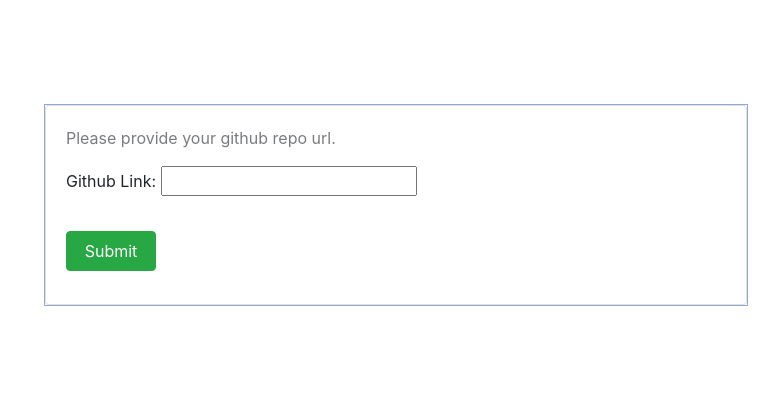
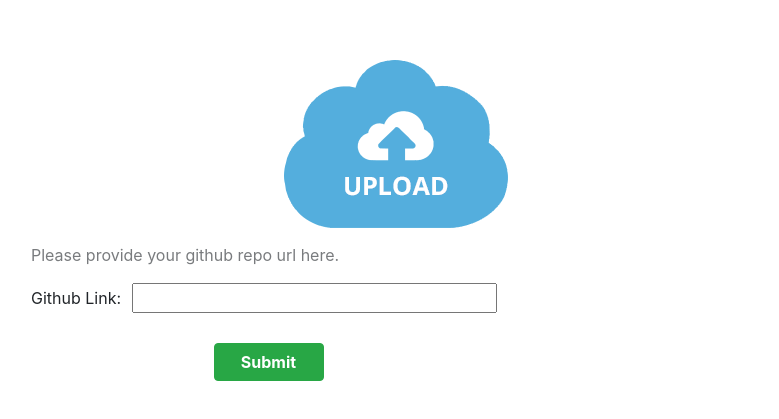
Before and after one commit to Kanhakhatri065/Hackverse2.0, a plain HTML site: page static_file/Github_Link.html in a window 1280 px wide. Shown: the part 115-534 px from the top of the page, without its empty margins (244-1023 px from the left). Drawn offline with nearby package versions, Linux system fonts and the light colour scheme.

Commit message:
github link page

```diff
--- a/static_file/Github_Link.html
+++ b/static_file/Github_Link.html
@@ -20,48 +20,65 @@
 	  <style type="text/css">
 	  	.main_div
 	  	{
-	  		border: 1px solid #92a8d1;
-	  		width: 55%;
-	  		position: absolute;
-	  		top: 40%;
-	  		left: 50%;
-	  		transform: translate(-50%,-50%);
+	  		position: relative;
+	  		top: 160px;
 	  	}
-	  	.card-body
+	  	img
 	  	{
-	  		min-height: 110px;
+	  		margin: 15px;
 	  	}
-	  	.card
+	  	form
 	  	{
-	  		min-height: 200px;
+	  		min-height: 100px;
 	  	}
-	  	.btn
-	  	{
-	  		margin-top: 15px;
-	  		padding: 5px;
-	  		height: 40px;
-	  		width: 90px;
+	  	input{
+	  		margin-left: 6px;
+	  		width: 50%;
+	  	}
+	  	.btn{
+	  		font-weight: bold;
+	  		margin-top: 10px;
+	  		width: 110px;
+	  		margin-right: 25%;
+	  		margin-left: 25%;
+	  	}
+	  	.btn:hover{
+	  		color: green;
+	  		background-color: #fff;
+	  	}
+	  	#error{
+	  		display: none;
+	  		color: red;
+	  		font-size: 19px;
+	  		text-transform: capitalize;
 	  	}
 	  </style>
 </head>
 <body>
 	<div class="container main_div">
-		<div class="card row">
-			<!-- <div class="card-header text-center">
-				Pankaj kuamr
-			</div> -->
-
-			<div class="card-body">
-				<p class="disabled" style="opacity: 0.6;">Please provide your github repo url.</p>
+		<div class="row">
+			<div class="offset-lg-2 col-lg-8">
+				<div class="text-center">
+					<img src="upload.png" class="img-fluid rounded" alt="Upload Pic">
+				</div>
+				<p class="disabled" style="opacity: 0.6;">Please provide your  github repo url here.</p>
 				<form action="" method="POST">
 					<div style="min-height: 50px;">
-						<label for="github_link">Github Link: </label>
+						<label for="github_link" style="font-size: 16px;">Github Link:</label>
 						<input type="text" name="github_link" id="github_link" required>
 					</div>
 					<button class="btn btn-success" style="font-size: 16px;" onclick="js_function();">Submit</button>
 				</form>
 			</div>
 		</div>
+		<!-- error message -->
+		<!-- <div class="row">
+			<div class="offset-lg-2 col-lg-8">
+				<p class="text-center jumbotron " id="error">
+					psadfgs789
+				</p>
+			</div>
+		</div> -->
 	</div>
 
 	<script type="text/javascript" src="api.js"></script>
--- a/static_file/api.js
+++ b/static_file/api.js
@@ -13,7 +13,6 @@
 	if(response.ok){
 		let data=await response.json();
 		let id=data['id'];
-		alert(id);
 		let api_status=api_link+"api/getStatus/?id="+id;
 		let status_response=await fetch(api_status);
 		if(status_response.ok){
@@ -31,11 +30,11 @@
 					status=status_text[1][1];
 				}
 			}
+			document.write("Id is: "+id+"<br>")
 			document.write("status is "+status+"<br>");
 		}
 	}
 	else{
 		document.write("HTTPS-Error: "+response.status)
 	}
-
 }
```
Also changed, not shown: static_file/upload.png (added).
